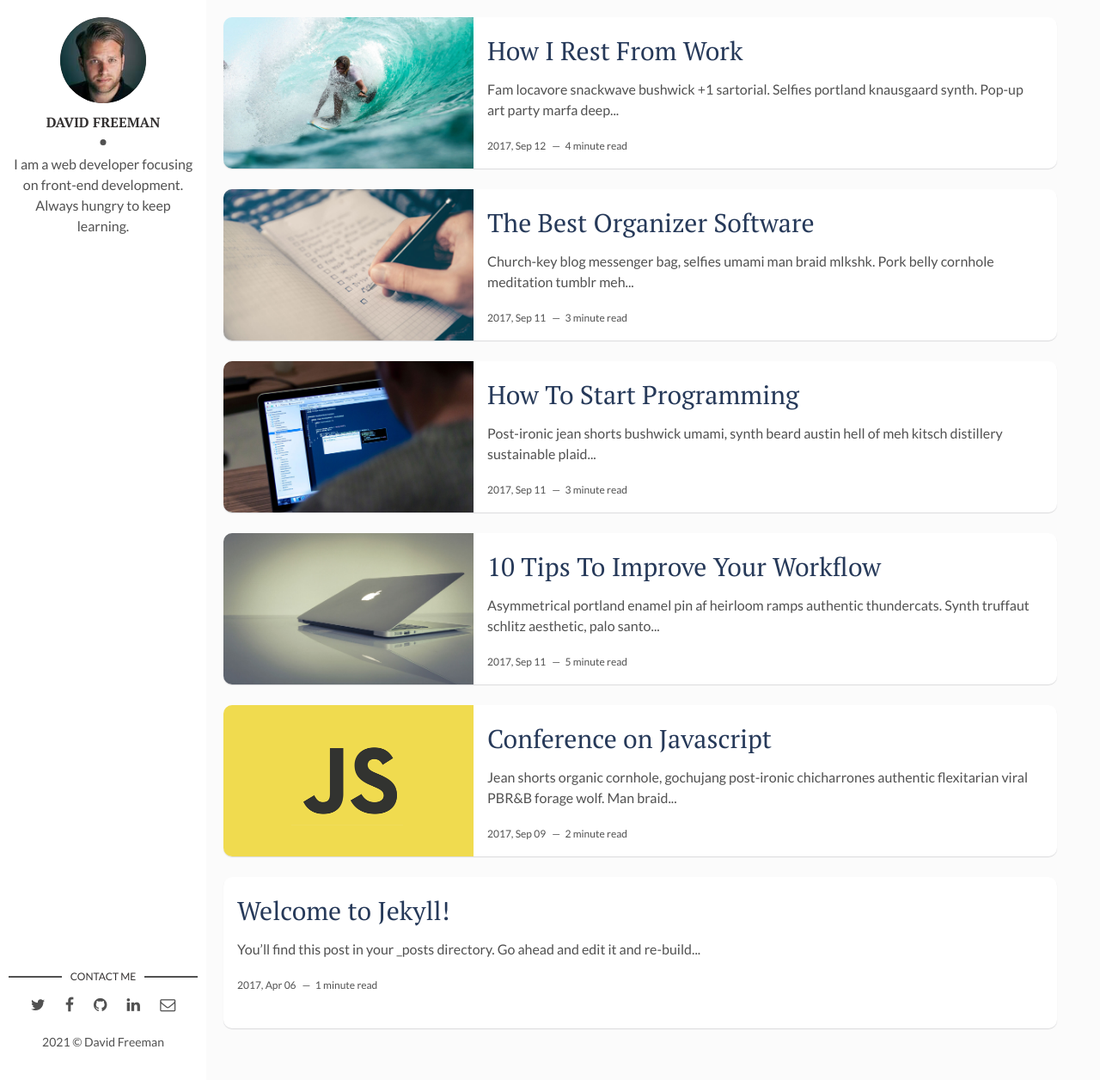
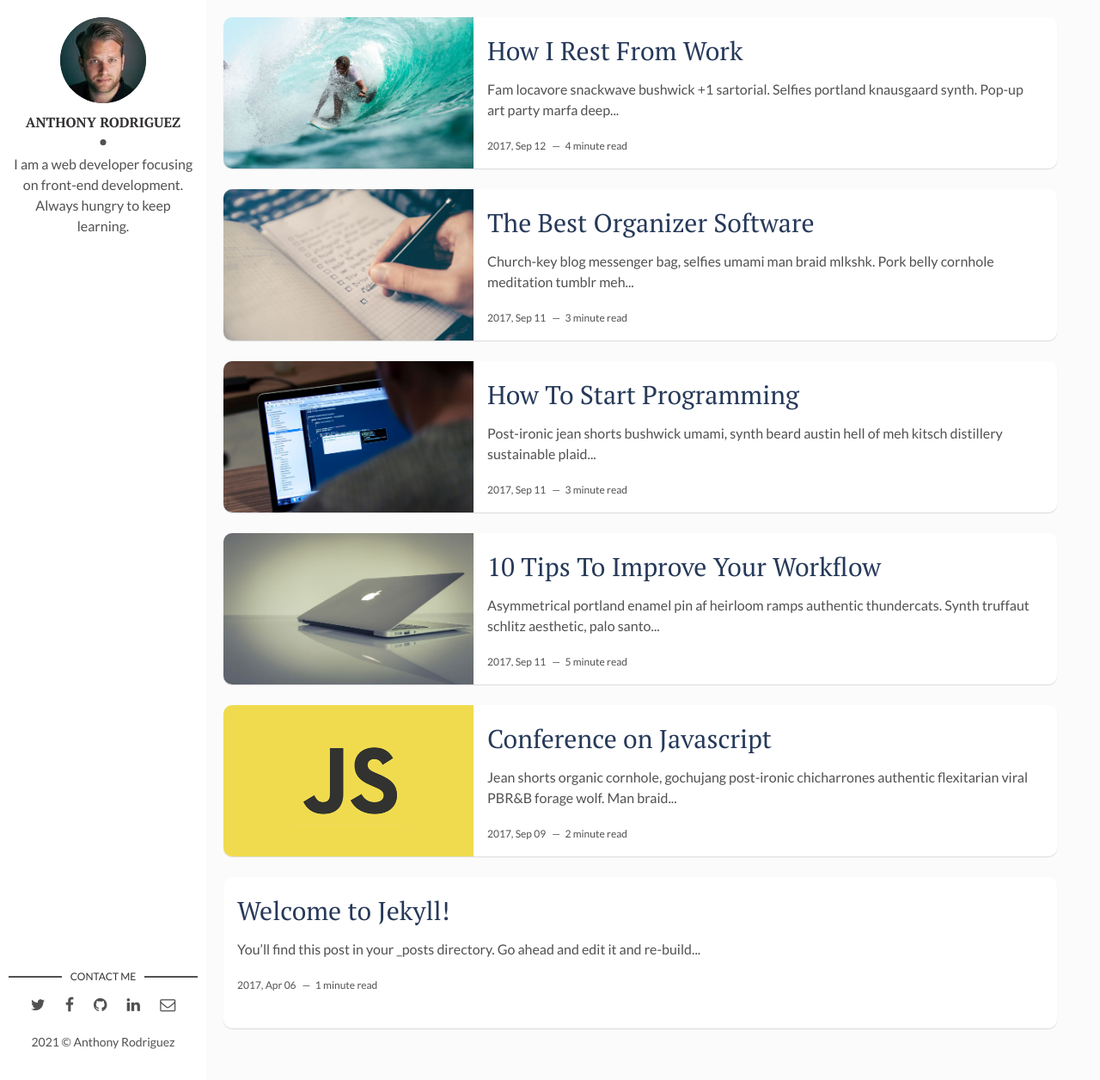
Before and after one commit to Belcast/belcast.github.io, a Jekyll site: the page built from index.html, in a window 1280 px wide and 1256 px high. Shown: the whole window at 86% size. Built offline with Jekyll 4.4.1, drawn with Linux system fonts in a browser that asks for light colours; the list of posts is cut into pages by our own code.

Commit message:
Update _config.yml

```diff
--- a/_config.yml
+++ b/_config.yml
@@ -5,11 +5,11 @@ description: > # this means to ignore newlines until "baseurl:"
   Google search results) and in your feed.xml site description.
 permalink: ':title/'
 baseurl: "/flexible-jekyll" # the subpath of your site, e.g. /blog
-url: "" # the base hostname & protocol for your site, e.g. http://example.com
+url: "https://belcast.github.io" # the base hostname & protocol for your site, e.g. http://example.com
 site-twitter: #if your site has a twitter account, enter it here
 
 # Author Settings
-author: David Freeman # add your name
+author: Anthony Rodriguez # add your name
 author-img: david-freeman.jpg # add your photo
 about-author: I am a web developer focusing on front-end development. Always hungry to keep learning. # add description
 social-twitter: # add your Twitter handle
```
